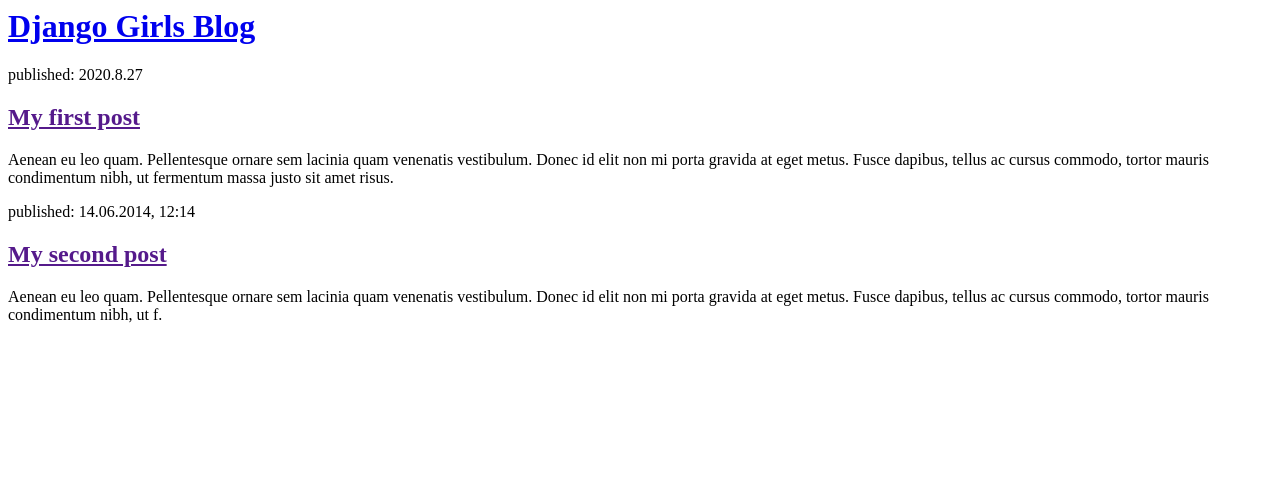
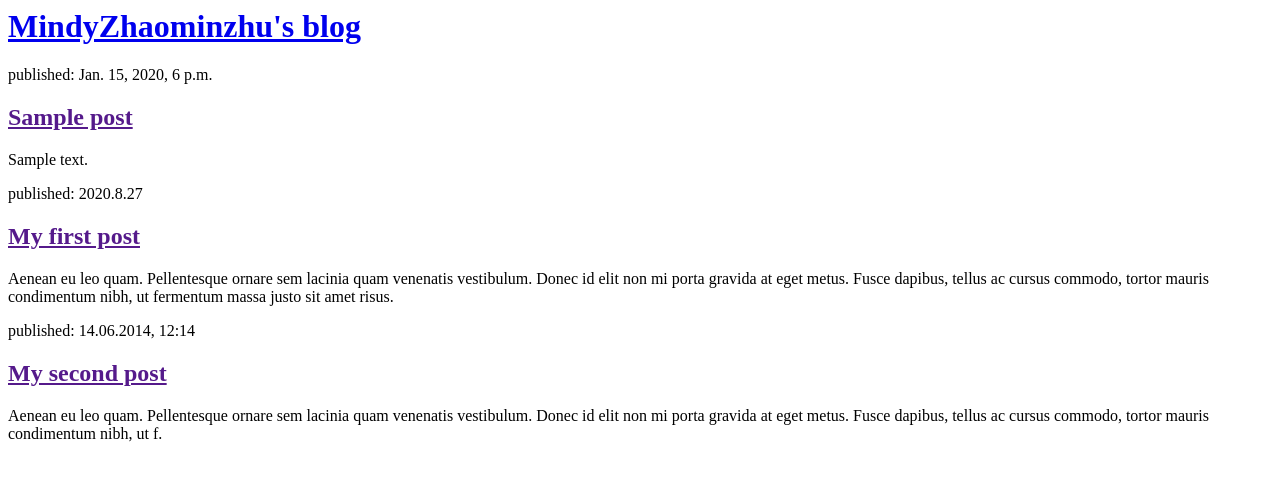
Before and after one commit to MindyZHAOMinzhu/my-first-blog, a Django app: page / in a window 1280 px wide. Shown: the top 481 px of the page. Run offline with Django 3.2, Linux system fonts and the light colour scheme; tables that the repository leaves empty hold one stand-in row (values such as "Sample post").

Commit message:
Modified templates to display posts from database.

```diff
--- a/blog/templates/blog/post_list.html
+++ b/blog/templates/blog/post_list.html
@@ -6,9 +6,15 @@
 
 <body>
     <div>
-        <h1><a href="/">Django Girls Blog</a></h1>
+        <h1><a href="/">MindyZhaominzhu's blog</a></h1>
     </div>
-
+    {% for post in posts %}
+    <div>
+        <p>published: {{ post.published_date }}</p>
+        <h2><a href="">{{ post.title }}</a></h2>
+        <p>{{ post.text|linebreaksbr }}</p>
+    </div>
+    {% endfor %}
     <div>
         <p>published: 2020.8.27</p>
         <h2><a href="">My first post</a></h2>
--- a/blog/views.py
+++ b/blog/views.py
@@ -1,5 +1,8 @@
 from django.shortcuts import render
+from django.utils import timezone
+from .models import Post
 
 # Create your views here.
 def post_list(request):
-    return render(request, 'blog/post_list.html', {})
+    posts = Post.objects.filter(published_date__lte=timezone.now()).order_by('published_date')
+    return render(request, 'blog/post_list.html', {'posts': posts})
```
